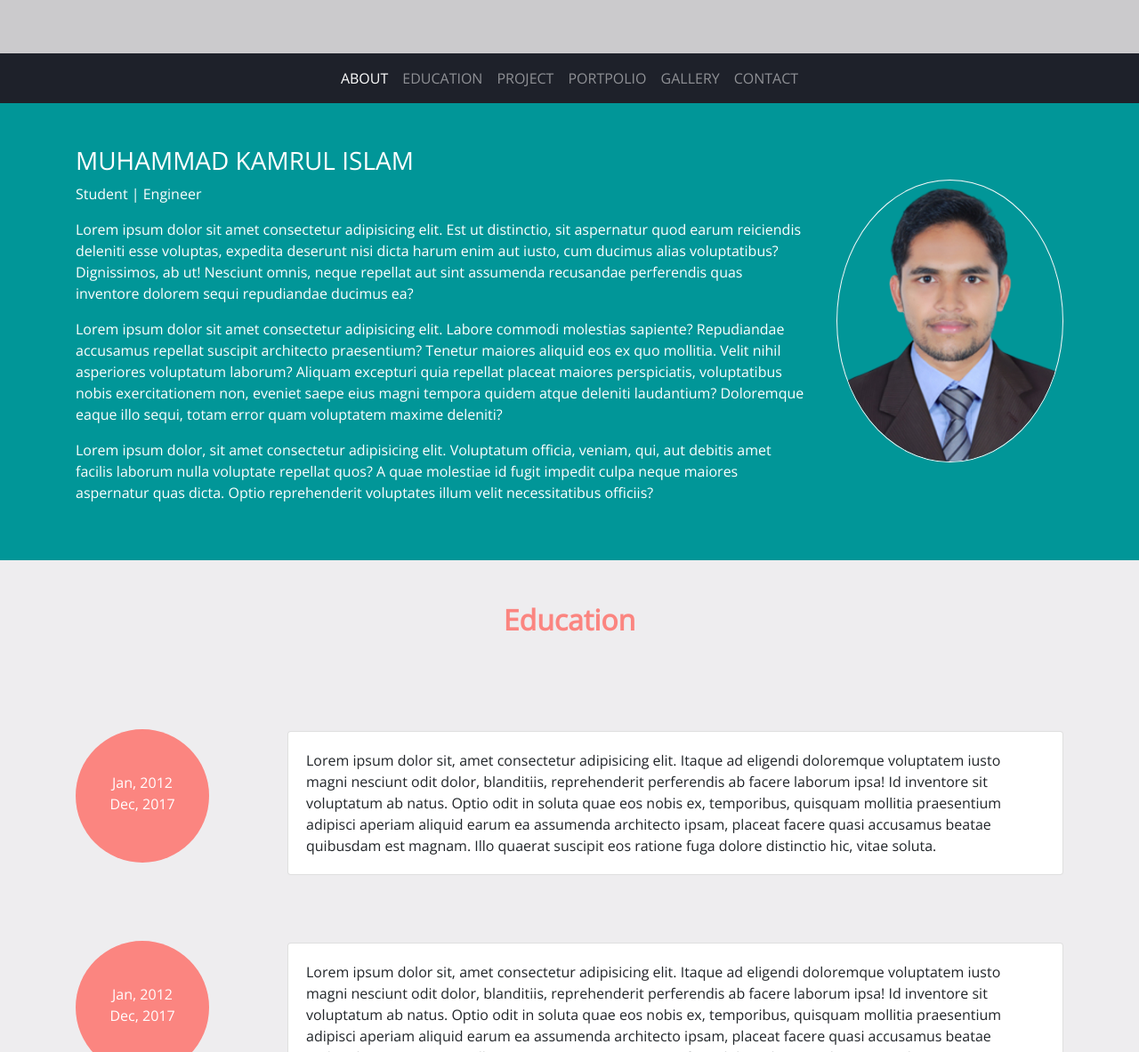
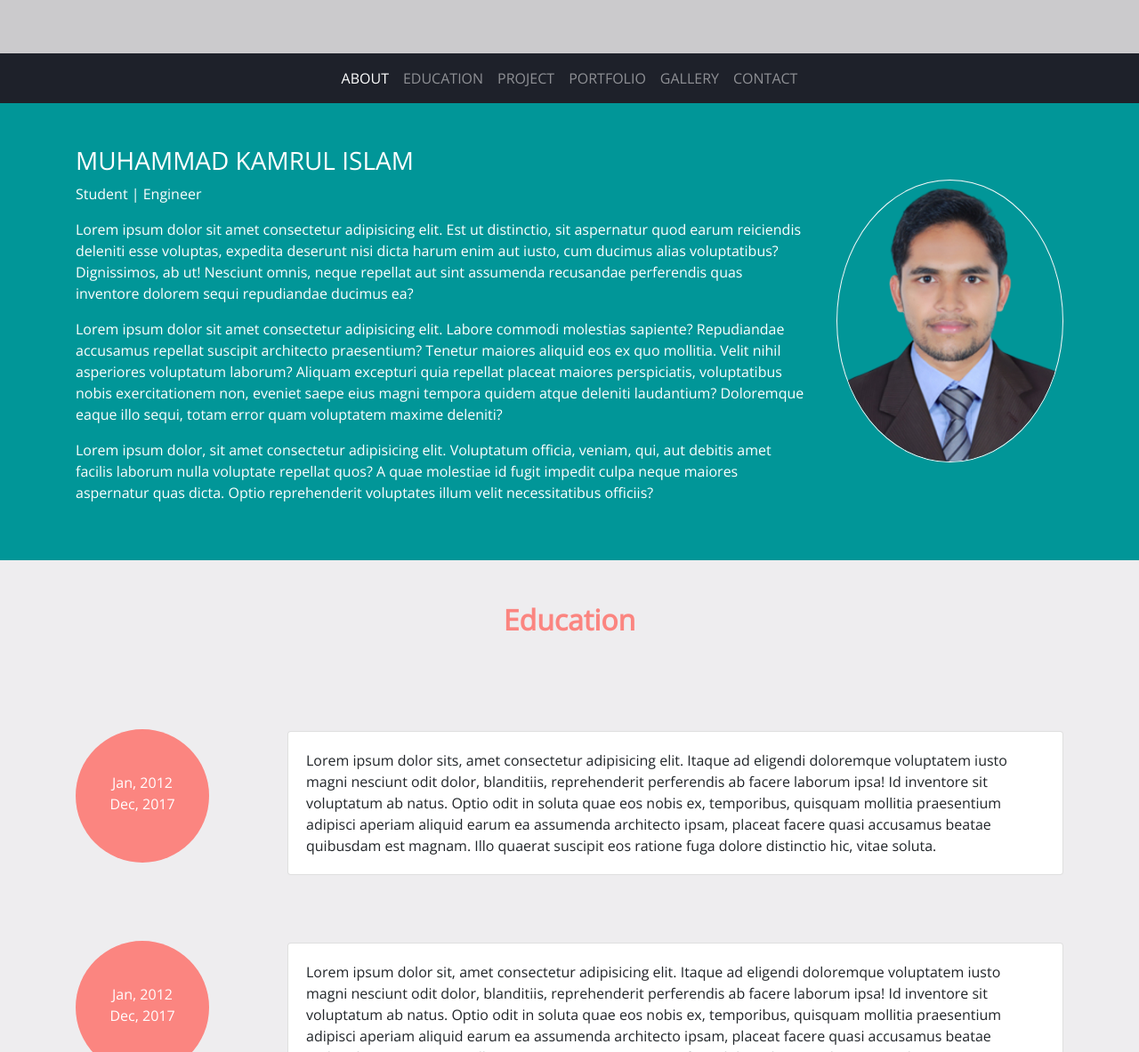
Before and after one commit to kamruleu/kamruleu.github.io, a plain HTML site: page index.html in a window 1280 px wide. Shown: the part 740-1923 px from the top of the page at 89% size. Drawn offline with nearby package versions, Linux system fonts and the light colour scheme.

Commit message:
Update index.html

```diff
--- a/index.html
+++ b/index.html
@@ -46,7 +46,7 @@
             <a class="nav-link" href="#Project">PROJECT</a>
           </li>
           <li class="nav-item">
-            <a class="nav-link" href="#Portpolio">PORTPOLIO</a>
+            <a class="nav-link" href="#Portfolio">PORTFOLIO</a>
           </li>
           <li class="nav-item">
             <a class="nav-link" href="#Gallery">GALLERY</a>
@@ -96,7 +96,7 @@
           <div class="col-md-10">
             <div class="card ml-5">
               <div class="card-body">
-                Lorem ipsum dolor sit, amet consectetur adipisicing elit. Itaque ad eligendi doloremque voluptatem iusto magni nesciunt odit dolor, blanditiis, reprehenderit perferendis ab facere laborum ipsa! Id inventore sit voluptatum ab natus. Optio odit in soluta quae eos nobis ex, temporibus, quisquam mollitia praesentium adipisci aperiam aliquid earum ea assumenda architecto ipsam, placeat facere quasi accusamus beatae quibusdam est magnam. Illo quaerat suscipit eos ratione fuga dolore distinctio hic, vitae soluta.
+                Lorem ipsum dolor sits, amet consectetur adipisicing elit. Itaque ad eligendi doloremque voluptatem iusto magni nesciunt odit dolor, blanditiis, reprehenderit perferendis ab facere laborum ipsa! Id inventore sit voluptatum ab natus. Optio odit in soluta quae eos nobis ex, temporibus, quisquam mollitia praesentium adipisci aperiam aliquid earum ea assumenda architecto ipsam, placeat facere quasi accusamus beatae quibusdam est magnam. Illo quaerat suscipit eos ratione fuga dolore distinctio hic, vitae soluta.
               </div>
             </div>
           </div>
@@ -154,7 +154,7 @@
 
     <!-- this is portfolio section -->
 
-    <div class="container">
+    <div class="container" id="Portfolio">
       <div class="row">
         <div class="col py-5">
           <h2 class="redtype-color text-center font-weight-bolder">Portfolio</h2>
```
